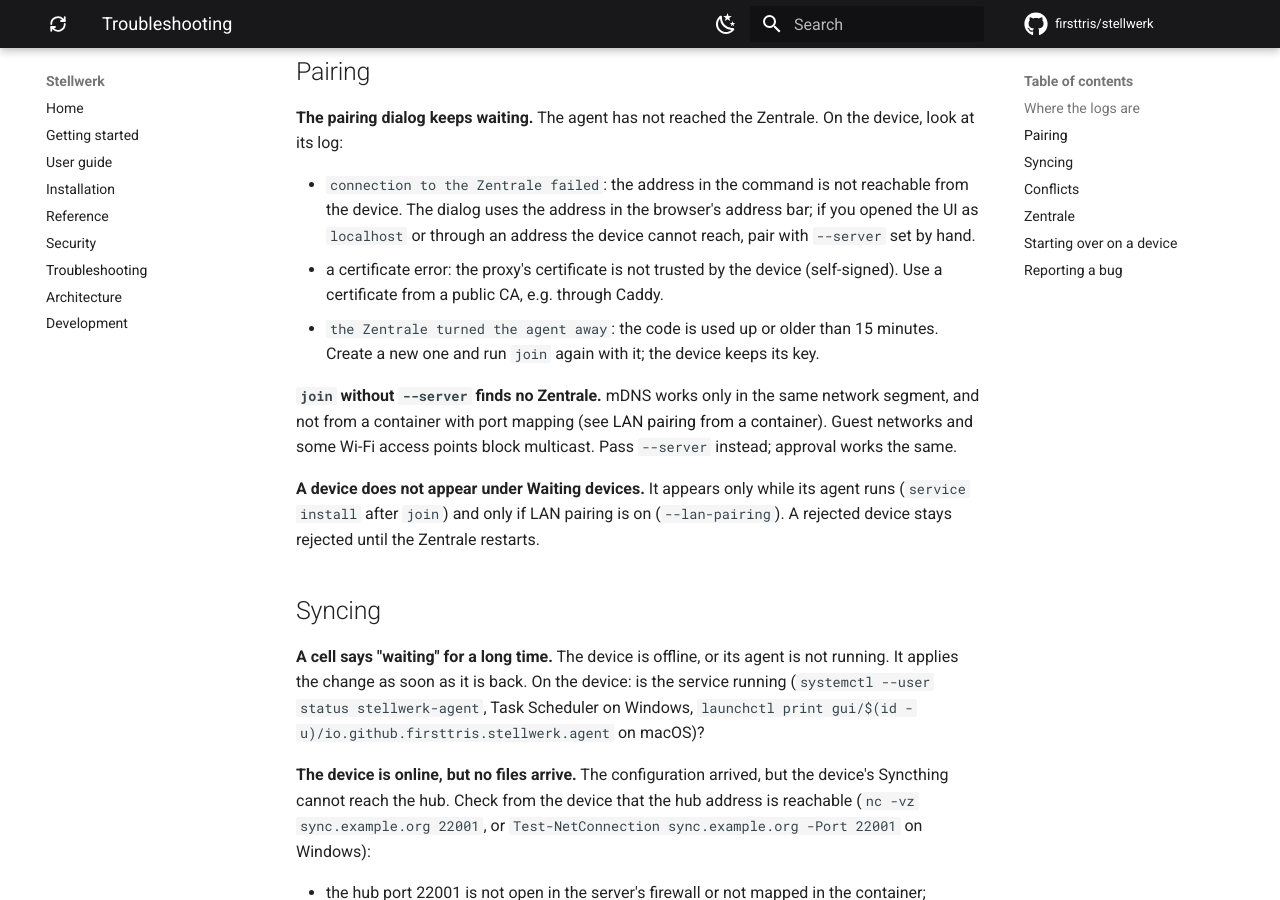
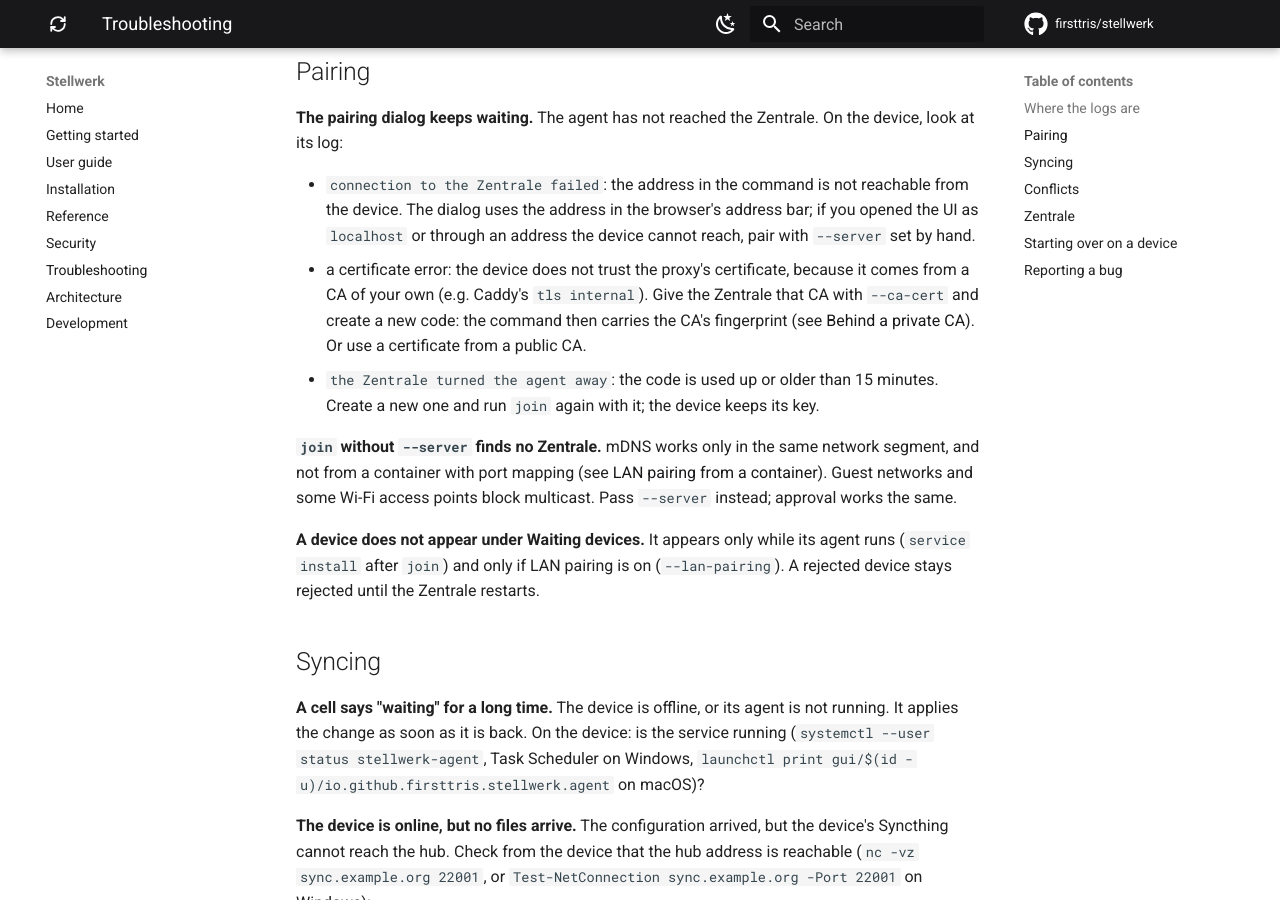
Before and after one commit to firsttris/stellwerk, an MkDocs documentation site: the page built from docs/troubleshooting.md, in a window 1280 px wide and 900 px high, scrolled down 619 px. Built offline with MkDocs 1.6.1 and Material for MkDocs 9.7.7, drawn with Linux system fonts in a browser that asks for light colours; comment, search, counter and statistics services are not loaded.

Commit message:
docs: troubleshooting points a certificate error to --ca-cert
Co-Authored-By: Claude Opus 5.5 <noreply@anthropic.com>
Claude-Session: https://claude.ai/code/session_01LAJnNVhep7yKeJPsbYJyP3

```diff
--- a/docs/troubleshooting.md
+++ b/docs/troubleshooting.md
@@ -22,8 +22,11 @@ The agent has not reached the Zentrale. On the device, look at its log:
 - `connection to the Zentrale failed`: the address in the command is not reachable from the
   device. The dialog uses the address in the browser's address bar; if you opened the UI as
   `localhost` or through an address the device cannot reach, pair with `--server` set by hand.
-- a certificate error: the proxy's certificate is not trusted by the device (self-signed). Use a
-  certificate from a public CA, e.g. through Caddy.
+- a certificate error: the device does not trust the proxy's certificate, because it comes from
+  a CA of your own (e.g. Caddy's `tls internal`). Give the Zentrale that CA with `--ca-cert`
+  and create a new code: the command then carries the CA's fingerprint (see
+  [Behind a private CA](installation.md#behind-a-private-ca)). Or use a certificate from a
+  public CA.
 - `the Zentrale turned the agent away`: the code is used up or older than 15 minutes. Create a
   new one and run `join` again with it; the device keeps its key.
 
```
